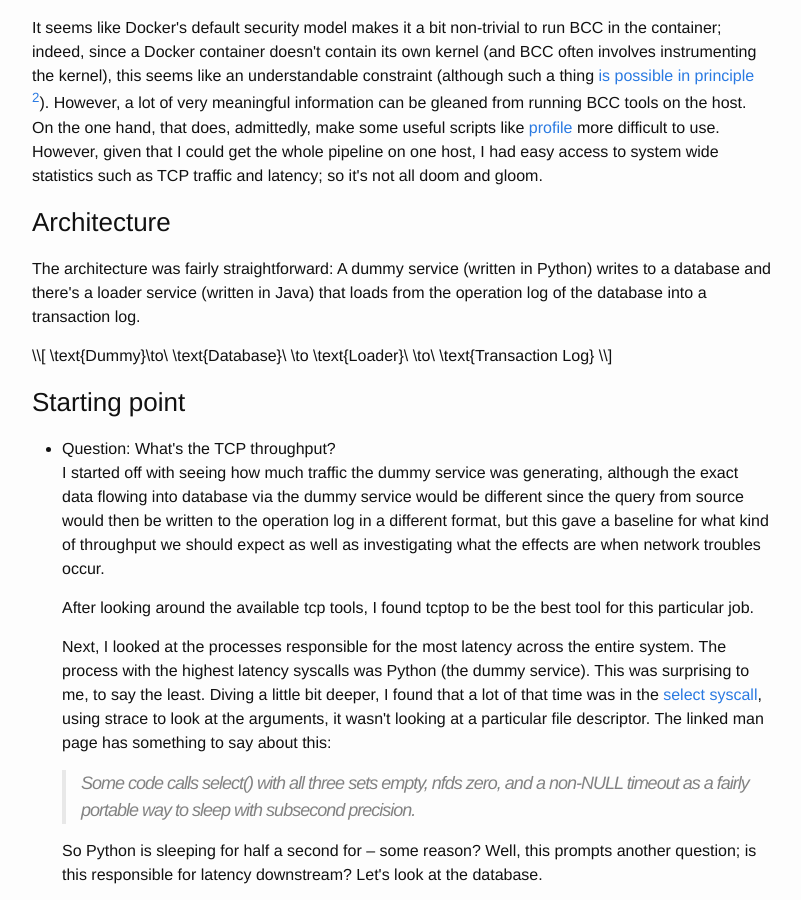
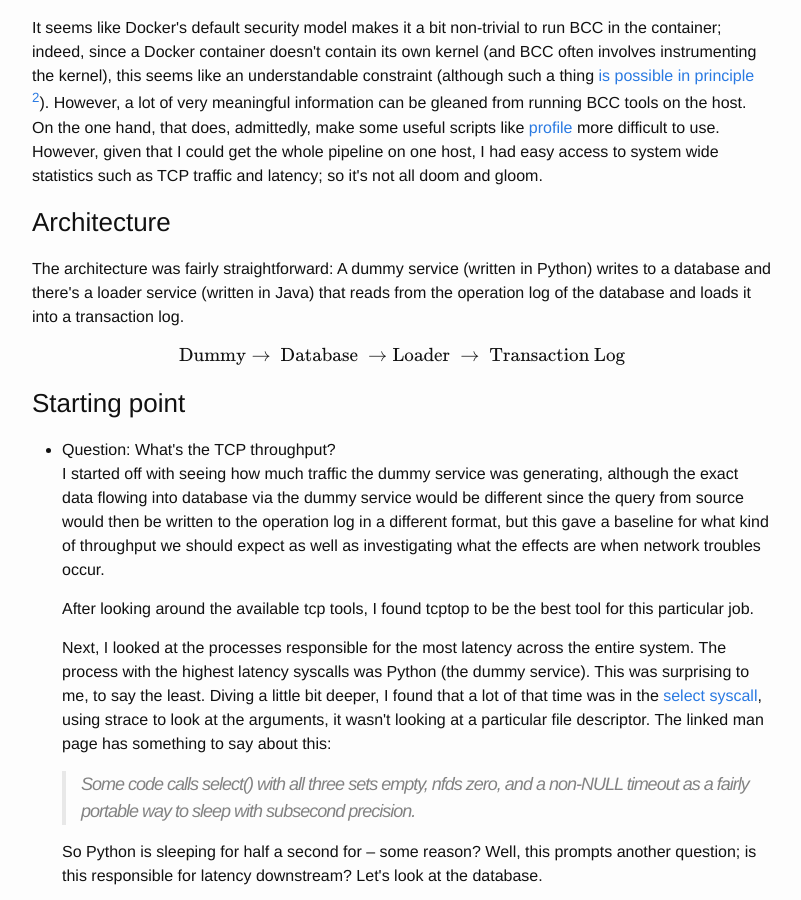
Before and after one commit to b-t-g/b-t-g.github.io, a Jekyll site: the page built from _posts/2018-04-09-bcc.html, in a window 1280 px wide and 900 px high, scrolled down 622 px. Shown: the whole window, without its empty margins (238-1039 px from the left). Built offline with Jekyll 4.4.1, drawn with Linux system fonts in a browser that asks for light colours; formulas are drawn with MathJax 3.

Commit message:
Fix mathjax.

```diff
--- a/_posts/2018-04-09-bcc.html
+++ b/_posts/2018-04-09-bcc.html
@@ -45,14 +45,14 @@ given that I could get the whole pipeline on one host, I had easy access to syst
 <h3 id="org837830f">Architecture</h3>
 <div class="outline-text-3" id="text-org837830f">
 <p>
-The architecture was fairly straightforward: A dummy service (written in Python) writes to a database and there's a loader service (written in Java) that loads from the operation log of the database
-into a transaction log.
+The architecture was fairly straightforward: A dummy service (written in Python) writes to a database and there's a loader service (written in Java) that reads from the operation log of the database
+and loads it into a transaction log.
 </p>
 
 <p>
-\\[
+\[
 \text{Dummy}\to\ \text{Database}\ \to \text{Loader}\ \to\ \text{Transaction Log}
-\\]
+\]
 </p>
 </div>
 </div>
```
